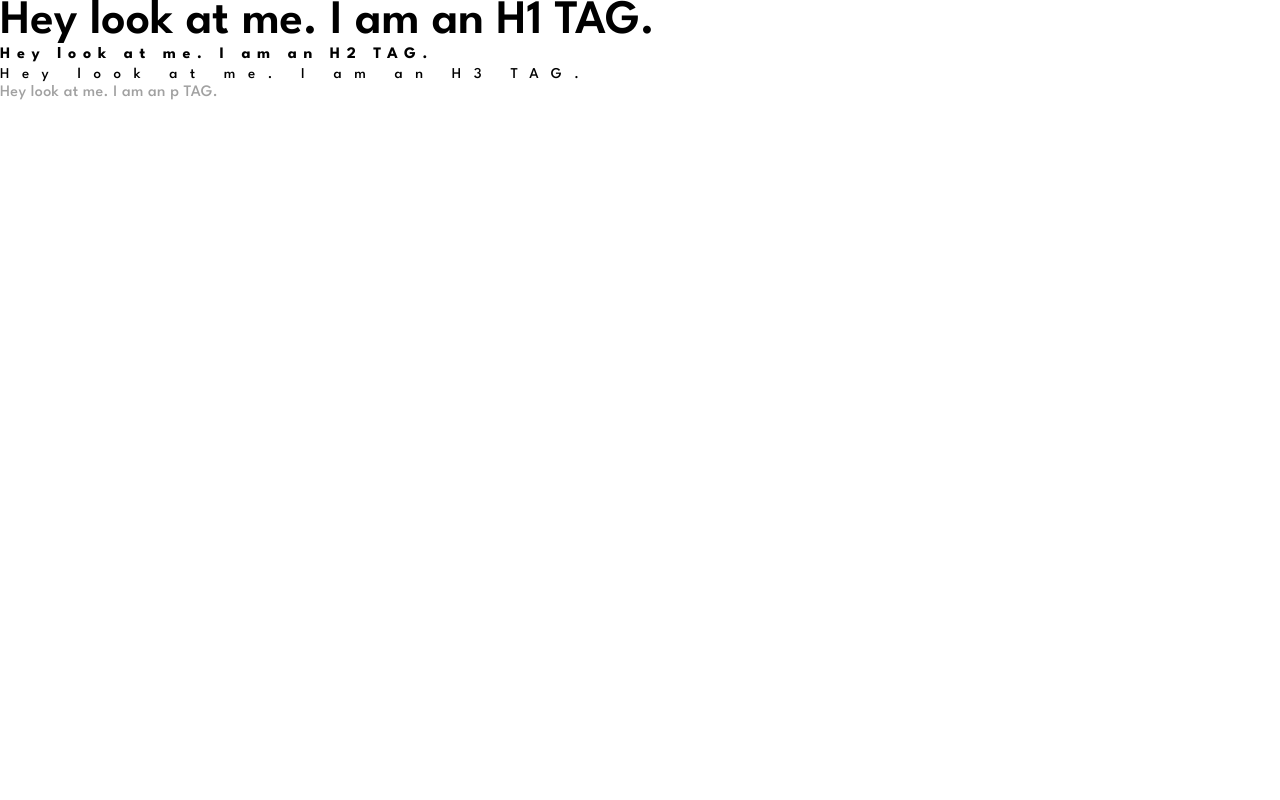
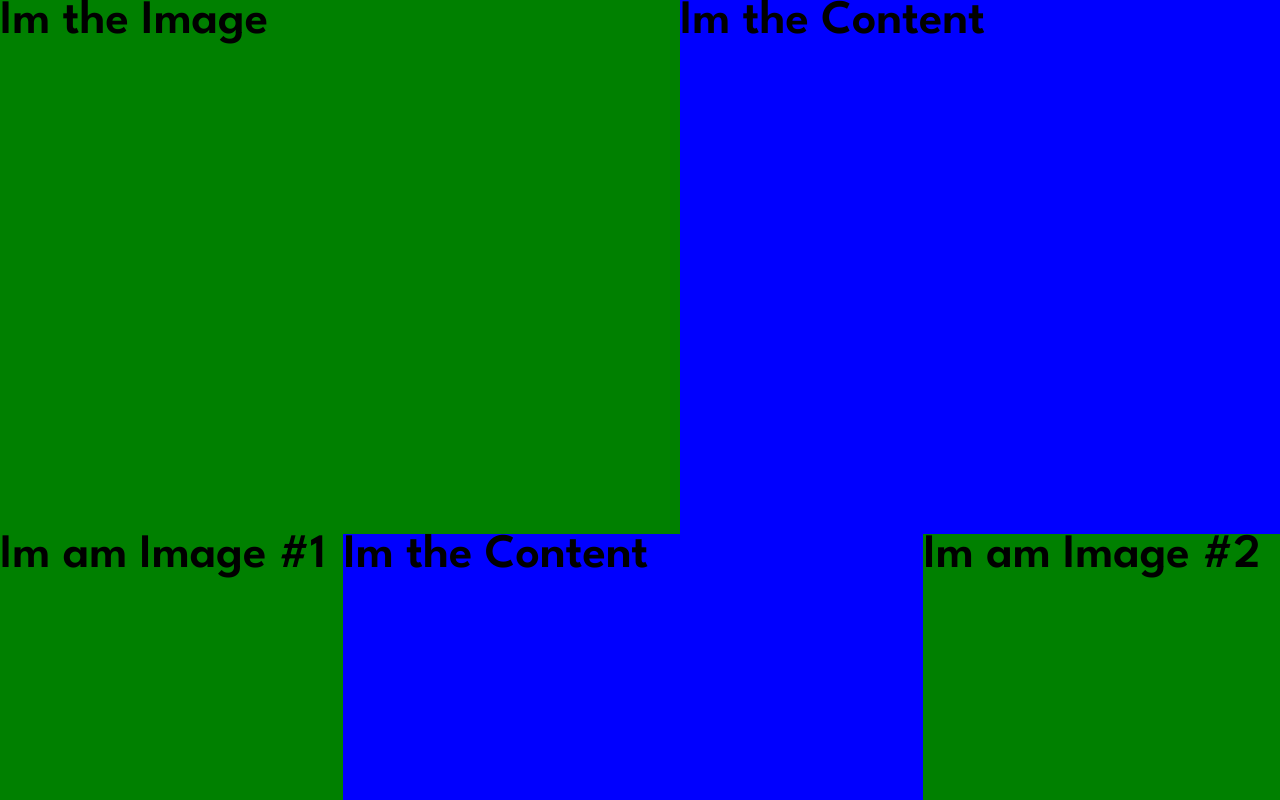
Before and after one commit to thorrellt/room, a React (Vite) app: page / in a window 1280 px wide. Built offline with nearby package versions, Linux system fonts and the light colour scheme.

Commit message:
add flex layout

```diff
--- a/src/components/App.jsx
+++ b/src/components/App.jsx
@@ -1,15 +1,14 @@
 import { useState } from 'react'
 import '../styles/App.css'
+import Header from './Heading'
+import Footer from './Footing'
 
 function App() {
-  const [count, setCount] = useState(0)
 
   return (
-    <div className="App">
-      <h1>Hey look at me. I am an H1 TAG.</h1>
-      <h2>Hey look at me. I am an H2 TAG.</h2>
-      <h3>Hey look at me. I am an H3 TAG.</h3>
-      <p>Hey look at me. I am an p TAG.</p>
+    <div id="App">
+      <Header></Header>
+      <Footer></Footer>
     </div>
   )
 }
--- /dev/null
+++ b/src/components/Footing.jsx
@@ -0,0 +1,20 @@
+import { useState } from 'react'
+import '../styles/Footer.css'
+
+
+export default function Footer() {
+
+    return (
+        <section id="Footer">
+            <div className="img-1">
+                <h1>Im am Image #1</h1>
+            </div>
+            <div className="content">
+                <h1>Im the Content</h1>
+            </div>
+            <div className="img-2">
+                <h1>Im am Image #2</h1>
+            </div>
+        </section>
+    )
+}
--- /dev/null
+++ b/src/components/Heading.jsx
@@ -0,0 +1,18 @@
+import { useState } from 'react'
+import '../styles/Heading.css'
+
+
+export default function Header() {
+
+    return (
+        <section id="Heading">
+            <div className="img">
+                <h1>Im the Image</h1>
+            </div>
+            <div className="content">
+                <h1>Im the Content</h1>
+            </div>
+
+        </section>
+    )
+}
--- a/src/index.css
+++ b/src/index.css
@@ -35,6 +35,53 @@ nav ul {
 }
 
 
+/*
+ * Resets from
+ * https://www.joshwcomeau.com/css/ custom-css-reset/
+ */
+html,
+body,
+#__next {
+  height: 100%;
+}
+
+html,
+body {
+  width: 100%;
+}
+
+/* Use a more-intuitive box-sizing model.*/
+*, *::before, *::after {
+  box-sizing: border-box;
+}
+
+/* Add accessible line-height */
+body {
+  -webkit-font-smoothing: antialiased;
+}
+
+/* Improve media defaults */
+img, picture, video, canvas, svg {
+  display: block;
+  max-width: 100%;
+}
+
+/* Remove built-in form typography styles */
+input, button, textarea, select {
+  font: inherit;
+}
+
+/* Avoid text overflows */
+p, h1, h2, h3, h4, h5, h6 {
+  overflow-wrap: break-word;
+}
+
+/* Create a root stacking context */
+#root, #__next {
+  isolation: isolate;
+}
+
+
 /************
   TYPOGRAPHY
  ************/
@@ -69,9 +116,3 @@ p {
   letter-spacing: 0.021rem;
   color: var(--gray-700)
 }
-
-html,
-body {
-  width: 100%;
-  height: 100%;
-}
--- a/src/styles/App.css
+++ b/src/styles/App.css
@@ -0,0 +1,17 @@
+#App,
+#root {
+    height: 100%;
+    width: 100%;
+}
+#Heading {
+    display: flex;
+    background: var(--gray-700);
+    height: 66.75%;
+    width: 100%;
+}
+
+#Footer {
+    display: flex;
+    height: 33.25%;
+    width: 100%;
+}
--- /dev/null
+++ b/src/styles/Footer.css
@@ -0,0 +1,24 @@
+#Footer .img-1 {
+    flex-basis: 26.25rem;
+}
+#Footer .img-2 {
+    flex-basis: 27.25rem;
+}
+
+#Footer .img-1,
+#Footer .img-2{
+    height: 100%;
+    flex-shrink: 1;
+    flex-grow: 3;
+    background: green;
+    outline: 3px, solid black;
+}
+
+#Footer .content{
+    height: 100%;
+    flex-basis: 36.25rem;
+    flex-shrink: 0;
+    flex-grow: 1;
+    background: blue;
+    outline: 3px, solid black;
+}
--- /dev/null
+++ b/src/styles/Heading.css
@@ -0,0 +1,17 @@
+#Heading .img{
+    height: 100%;
+    flex-basis: 52.5rem;
+    flex-shrink: 1;
+    flex-grow: 3;
+    background: green;
+    outline: 3px, solid black;
+}
+
+#Heading .content{
+    height: 100%;
+    flex-basis: 37.5rem;
+    flex-shrink: 0;
+    flex-grow: 1;
+    background: blue;
+    outline: 3px, solid black;
+}
```
